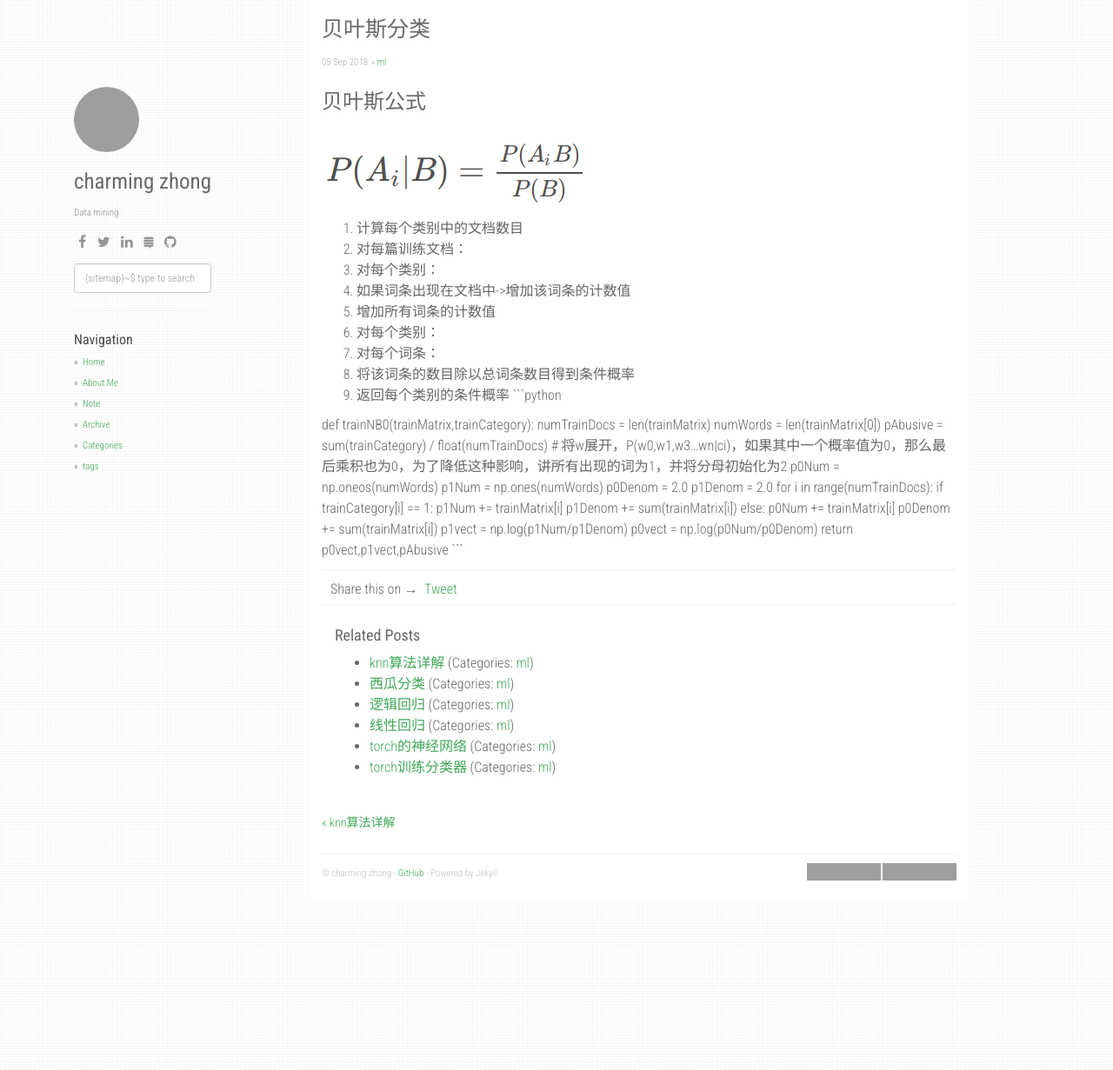
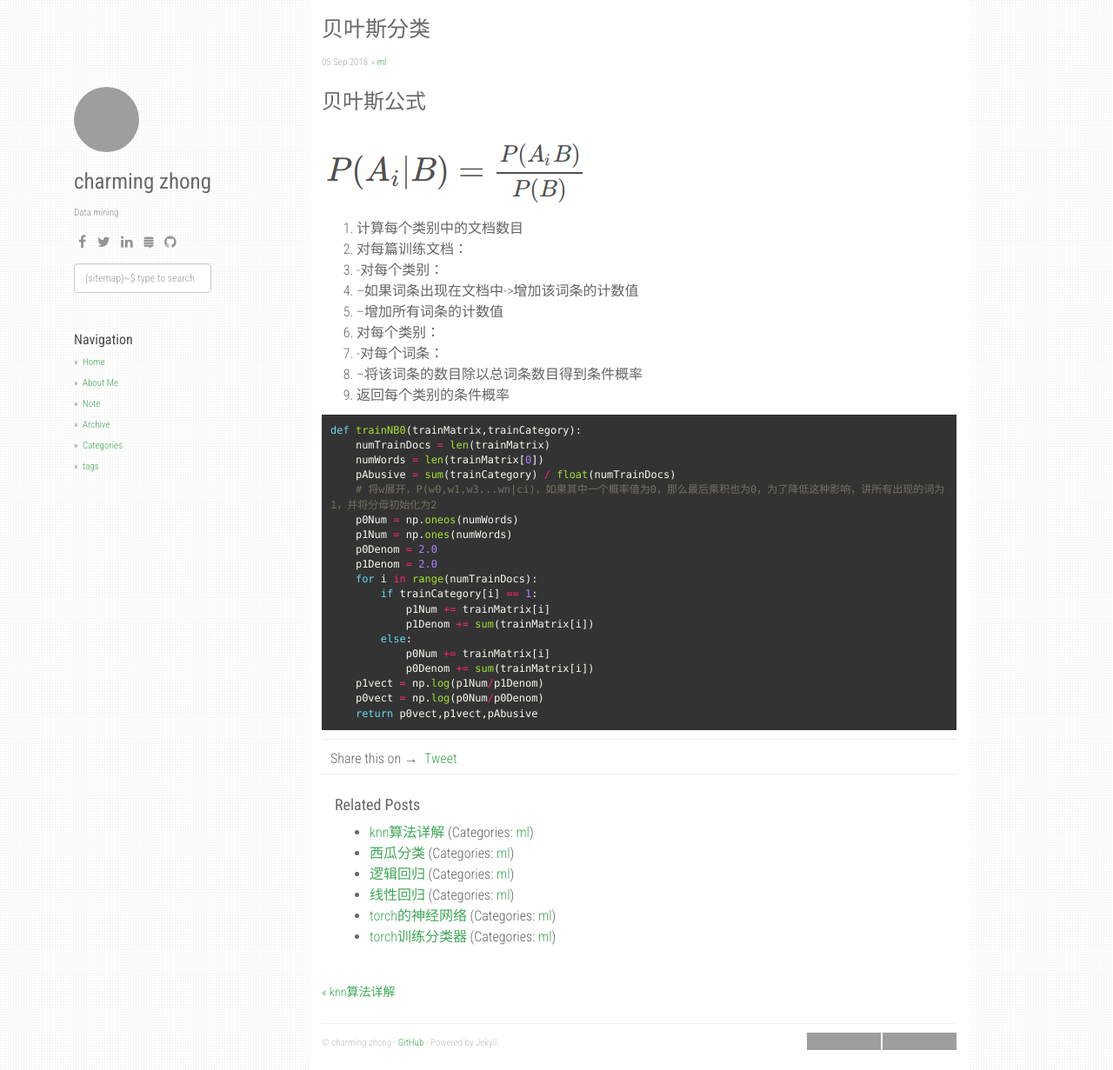
Before and after one commit to bfjm/bfjm.github.io, a Jekyll site: the page built from _posts/2018-09-10-贝叶斯分类器.md, in a window 1280 px wide and 1231 px high. Shown: the whole window at 87% size. Built offline with Jekyll 4.4.1, drawn with Linux system fonts in a browser that asks for light colours; nearby versions of some CDN libraries; comment, search, counter and statistics services are not loaded; grey boxes are pictures that could not be loaded.

Commit message:
Modify bayes

````diff
--- a/_posts/2018-09-10-贝叶斯分类器.md
+++ b/_posts/2018-09-10-贝叶斯分类器.md
@@ -9,15 +9,15 @@ tags: 贝叶斯
 ![bayes.png]({{ site.baseurl }}/static/img/bayes.png)
 1. 计算每个类别中的文档数目
 2. 对每篇训练文档：
-3.    对每个类别：
-4.      如果词条出现在文档中->增加该词条的计数值
-5.      增加所有词条的计数值
+3. -对每个类别：
+4. --如果词条出现在文档中->增加该词条的计数值
+5. --增加所有词条的计数值
 6. 对每个类别：
-7.   对每个词条：
-8.     将该词条的数目除以总词条数目得到条件概率
+7. -对每个词条：
+8. --将该词条的数目除以总词条数目得到条件概率
 9. 返回每个类别的条件概率
+
 ```python
-
 def trainNB0(trainMatrix,trainCategory):
     numTrainDocs = len(trainMatrix)
     numWords = len(trainMatrix[0])
````
